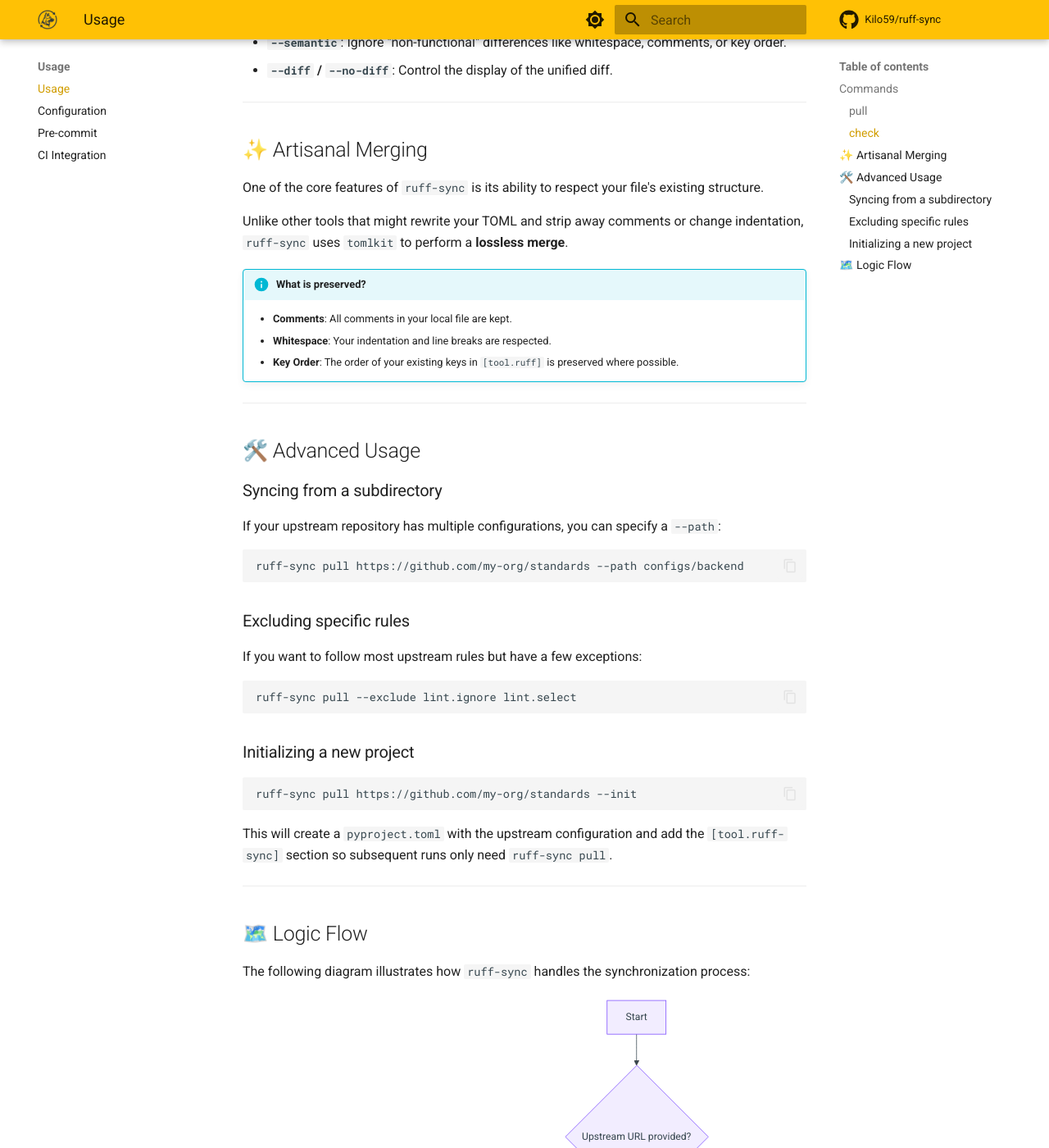
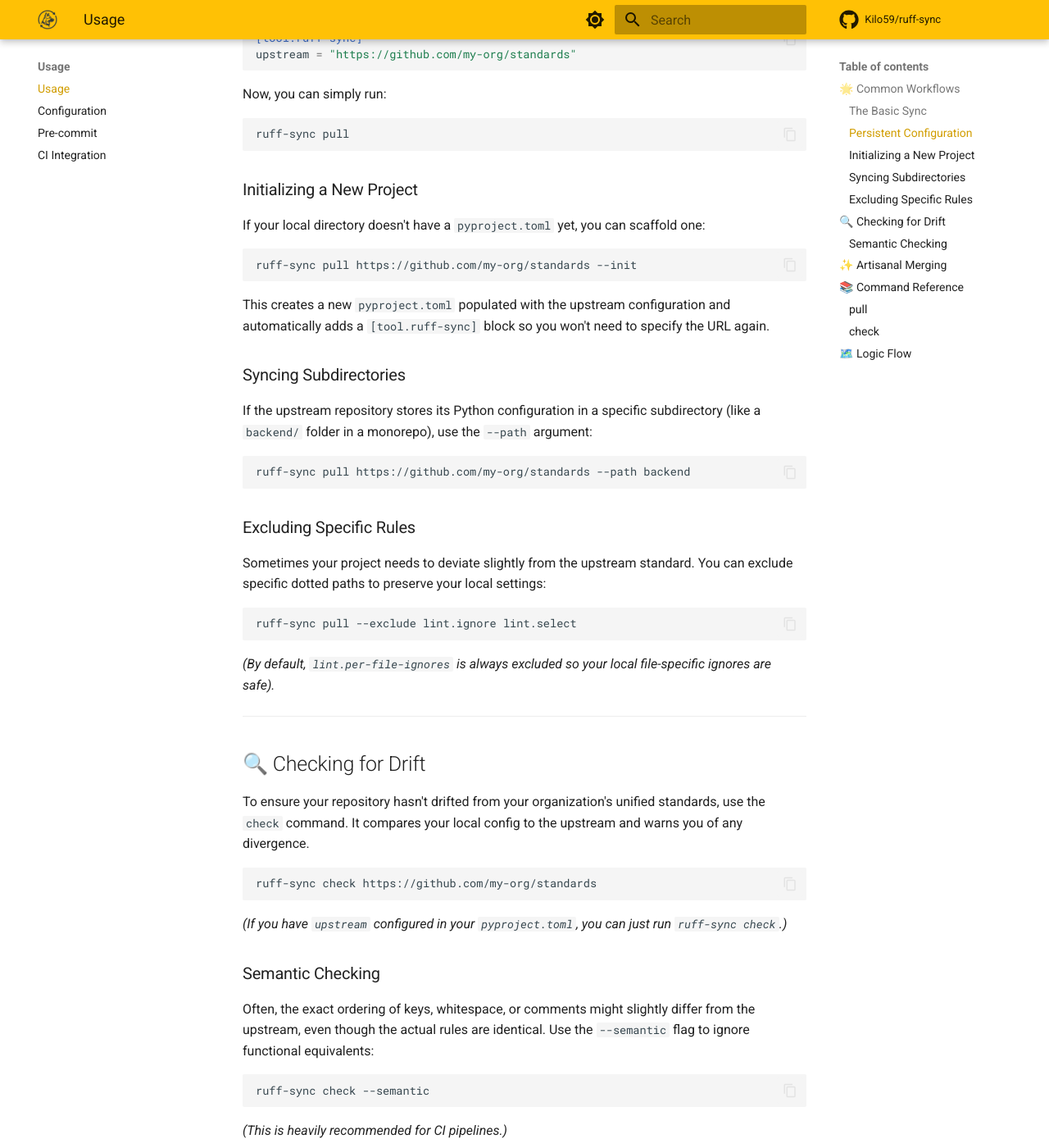
Before and after one commit to Kilo59/ruff-sync, an MkDocs documentation site: the page built from docs/usage.md, in a window 1280 px wide and 1400 px high, scrolled down 816 px. Shown: the whole window at 82% size. Built offline with MkDocs 1.6.1 and Material for MkDocs 9.7.7, drawn with Linux system fonts in a browser that asks for light colours; comment, search, counter and statistics services are not loaded; some of the changed text lies outside the part shown.

Commit message:
Docs: Better usage section (#109)
* progressive disclosure for usage
* fix favicon
* update feature list
* add check-toml commit hook

````diff
--- a/.pre-commit-config.yaml
+++ b/.pre-commit-config.yaml
@@ -7,6 +7,7 @@
       - id: check-yaml
         args: ["--unsafe"]
         exclude: .agents/skills/mkdocs-generation/templates/mkdocs.yml
+      - id: check-toml
       - id: end-of-file-fixer
       - id: trailing-whitespace
       - id: no-commit-to-branch
--- a/docs/usage.md
+++ b/docs/usage.md
@@ -1,32 +1,87 @@
 # Usage
 
-`ruff-sync` provides two main commands: `pull` and `check`.
+`ruff-sync` provides two main commands—`pull` and `check`—designed to keep your Ruff configuration synchronized across projects.
 
-## Commands
+This guide covers common daily workflows, explains how `ruff-sync` merges configuration, and provides a full command reference.
 
-### `pull`
+---
 
-The `pull` command downloads the upstream configuration and merges it into your local file.
+## 🌟 Common Workflows
+
+### The Basic Sync
+
+If you want to pull rules from a central repository into your current project, run:
 
 ```bash
-ruff-sync pull [UPSTREAM_URL...] [--to PATH] [--exclude KEY...] [--init]
+ruff-sync pull https://github.com/my-org/standards
 ```
 
-* **`UPSTREAM_URL...`**: One or more URLs to the source `pyproject.toml` or `ruff.toml`. Optional if defined in your local config.
-* **`--to`**: Where to save the merged config (defaults to `.`).
-* **`--exclude`**: Dotted paths of keys to keep local (e.g., `lint.isort`).
-* **`--init`**: Create a new `pyproject.toml` if it doesn't exist.
+This fetches the `pyproject.toml` from the `main` branch of `my-org/standards`, extracts the `[tool.ruff]` section, and surgically merges it into your local `pyproject.toml`.
 
-### `check`
+### Persistent Configuration
 
-The `check` command verifies if your local configuration matches the upstream one.
+Instead of passing the URL every time, you can save the upstream URL in your project's `pyproject.toml`:
+
+```toml
+[tool.ruff-sync]
+upstream = "https://github.com/my-org/standards"
+```
+
+Now, you can simply run:
 
 ```bash
-ruff-sync check [UPSTREAM_URL...] [--semantic] [--diff]
+ruff-sync pull
 ```
 
-* **`--semantic`**: Ignore "non-functional" differences like whitespace, comments, or key order.
-* **`--diff` / `--no-diff`**: Control the display of the unified diff.
+### Initializing a New Project
+
+If your local directory doesn't have a `pyproject.toml` yet, you can scaffold one:
+
+```bash
+ruff-sync pull https://github.com/my-org/standards --init
+```
+
+This creates a new `pyproject.toml` populated with the upstream configuration and automatically adds a `[tool.ruff-sync]` block so you won't need to specify the URL again.
+
+### Syncing Subdirectories
+
+If the upstream repository stores its Python configuration in a specific subdirectory (like a `backend/` folder in a monorepo), use the `--path` argument:
+
+```bash
+ruff-sync pull https://github.com/my-org/standards --path backend
+```
+
+### Excluding Specific Rules
+
+Sometimes your project needs to deviate slightly from the upstream standard. You can exclude specific dotted paths to preserve your local settings:
+
+```bash
+ruff-sync pull --exclude lint.ignore lint.select
+```
+
+*(By default, `lint.per-file-ignores` is always excluded so your local file-specific ignores are safe).*
+
+---
+
+## 🔍 Checking for Drift
+
+To ensure your repository hasn't drifted from your organization's unified standards, use the `check` command. It compares your local config to the upstream and warns you of any divergence.
+
+```bash
+ruff-sync check https://github.com/my-org/standards
+```
+
+*(If you have `upstream` configured in your `pyproject.toml`, you can just run `ruff-sync check`.)*
+
+### Semantic Checking
+
+Often, the exact ordering of keys, whitespace, or comments might slightly differ from the upstream, even though the actual rules are identical. Use the `--semantic` flag to ignore functional equivalents:
+
+```bash
+ruff-sync check --semantic
+```
+
+*(This is heavily recommended for CI pipelines.)*
 
 ---
 
@@ -34,46 +89,48 @@
 
 One of the core features of `ruff-sync` is its ability to respect your file's existing structure.
 
-Unlike other tools that might rewrite your TOML and strip away comments or change indentation, `ruff-sync` uses `tomlkit` to perform a **lossless merge**.
+Unlike other tools that might blindly overwrite your file, strip away comments, or change indentation, `ruff-sync` uses `tomlkit` to perform a **lossless merge**.
 
 !!! info "What is preserved?"
-    *   **Comments**: All comments in your local file are kept.
+    *   **Comments**: All comments in your local file are kept exactly where they are.
     *   **Whitespace**: Your indentation and line breaks are respected.
     *   **Key Order**: The order of your existing keys in `[tool.ruff]` is preserved where possible.
+    *   **Non-Ruff Configs**: Any other sections in your `pyproject.toml` (like `[project]` or `[tool.pytest]`) are completely untouched.
 
 ---
 
-## 🛠️ Advanced Usage
+## 📚 Command Reference
 
-### Syncing from a subdirectory
+### `pull`
 
-If your upstream repository has multiple configurations, you can specify a `--path`:
+Downloads the upstream configuration and merges it into your local file.
 
 ```bash
-ruff-sync pull https://github.com/my-org/standards --path configs/backend
+ruff-sync pull [UPSTREAM_URL...] [--to PATH] [--exclude KEY...] [--init]
 ```
 
-### Excluding specific rules
+* **`UPSTREAM_URL...`**: One or more URLs to the source `pyproject.toml` or `ruff.toml`. Optional if defined in your local `[tool.ruff-sync]` config. Multiple URLs form a fallback/merge chain.
+* **`--to PATH`**: Where to save the merged config (defaults to the current directory `.`).
+* **`--exclude KEY...`**: Dotted paths of keys to keep local and never overwrite (e.g., `lint.isort`).
+* **`--init`**: Create a new `pyproject.toml` with the upstream configuration if it doesn't already exist.
 
-If you want to follow most upstream rules but have a few exceptions:
+### `check`
+
+Verifies if your local configuration matches what the upstream would produce. It exits with a non-zero code if differences are found.
 
 ```bash
-ruff-sync pull --exclude lint.ignore lint.select
+ruff-sync check [UPSTREAM_URL...] [--semantic] [--diff]
 ```
 
-### Initializing a new project
-
-```bash
-ruff-sync pull https://github.com/my-org/standards --init
-```
-
-This will create a `pyproject.toml` with the upstream configuration and add the `[tool.ruff-sync]` section so subsequent runs only need `ruff-sync pull`.
+* **`UPSTREAM_URL...`**: The source URL(s). Optional if defined locally.
+* **`--semantic`**: Ignore "non-functional" differences like whitespace, comments, or key order. Only errors if the actual Python-level data differs.
+* **`--diff` / `--no-diff`**: Control the display of the unified diff in the terminal.
 
 ---
 
 ## 🗺️ Logic Flow
 
-The following diagram illustrates how `ruff-sync` handles the synchronization process:
+The following diagram illustrates how `ruff-sync` handles the synchronization process under the hood:
 
 ```mermaid
 graph TD
--- a/mkdocs.yml
+++ b/mkdocs.yml
@@ -9,7 +9,7 @@
 theme:
   name: material
   logo: assets/logo.png
-  favicon: assets/logo.png
+  favicon: assets/favicon.png
   palette:
     - media: "(prefers-color-scheme: light)"
       scheme: default
````
Also changed, not shown: README.md (+41 -15 lines), docs/ci-integration.md (+6 -0 lines), docs/configuration.md (+6 -3 lines), docs/index.md (+19 -7 lines), docs/assets/favicon.png (added).
